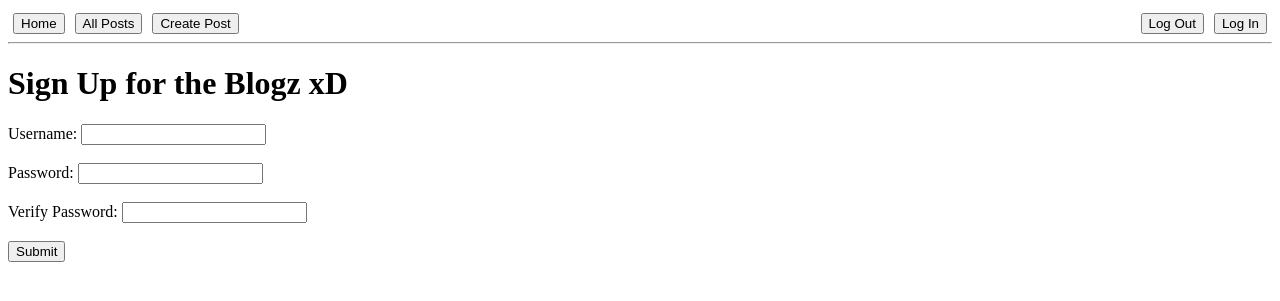
After one commit to NicholasJonesCode/blogz, a Flask app: page /signup in a window 1280 px wide. The commit adds this page. Shown: the top 301 px of the page. Run offline with Flask 2, Linux system fonts and the light colour scheme.

Commit message:
Finished completely. Along with working hash and salt system.

```diff
--- a/main.py
+++ b/main.py
@@ -1,59 +1,107 @@
-from flask import Flask, redirect, render_template, request, flash, url_for
+from flask import Flask, redirect, render_template, request, flash, url_for, session
 from flask_sqlalchemy import SQLAlchemy
 import jinja2
+from hashutils import make_pw_hash, check_pw_hash
 
 app = Flask(__name__)
 app.config['DEBUG'] = True
 
-app.config['SQLALCHEMY_DATABASE_URI'] = 'mysql+pymysql://build-a-blog:buildablog@localhost:8889/build-a-blog'
+app.config['SQLALCHEMY_DATABASE_URI'] = 'mysql+pymysql://blogz:blogz@localhost:8889/blogz'
 app.config['SQLALCHEMY_ECHO'] = True
 db = SQLAlchemy(app)
 app.secret_key = "XXXsecretkeyXXX"
+
+class User(db.Model):
+
+    id = db.Column(db.Integer, primary_key=True)
+    username = db.Column(db.String(256))
+    pw_hash = db.Column(db.String(256))
+    blogs = db.relationship('Blog', backref='owner')
+
+    def __init__(self,username,password):
+        self.username = username
+        self.pw_hash = make_pw_hash(password)
+
 
 class Blog(db.Model):
 
     id = db.Column(db.Integer, primary_key=True)
     title = db.Column(db.String(120))
     body = db.Column(db.String(256))
+    owner_id = db.Column(db.Integer, db.ForeignKey('user.id'))
 
-    def __init__(self, title, body):
+    def __init__(self, title, body, owner):
         self.title = title
         self.body = body
+        self.owner = owner
+
+#Check if a user is logged in first:
+@app.before_request
+def require_login():
+    #loggeduser = session.get('user')
+    #if loggeduser:
+        #loggeduserobj = User.query.filter_by(username=loggeduser).first()
+    not_allowed = ['newpost', 'logout']
+    if request.endpoint in not_allowed and 'user' not in session:
+        return redirect('/login')
 
 
-@app.route('/', methods=['GET'])
+# Routes:
+# 1. / (redirects to /home)
+# 2. /blog (displays all blog posts)
+# 3. /newpost (new post page, submits new post to databse and redirects to single post)
+# 4. /singlepost (renders page for a single post when created, or selected from the main page)
+# 5. /deletepost (called from single post page, removes from database and redirects)
+# 6. /login (logs an existing user into the session)
+# 7. /signup (put a new user into the database and redirects to newpost page)
+# 8. /logout (deletes the session, redirects to log-in)
+
+@app.route('/')
+def root():
+    return redirect('/home')
+
+@app.route('/home', methods=['GET'])
 def index():
-    return redirect('/blog')
+
+    all_users = User.query.all()
+    return render_template('index.html',all_users=all_users)
 
 @app.route('/blog', methods=['GET'])
 def blog_mainpage():
 
-    idnum = request.args.get("id")
-    if idnum:
-        post = Blog.query.filter_by(id=idnum).all()
-        return render_template("main_page.html",all_posts=post)
+    loggeduser = session.get('user','')
+    loggeduserobj = User.query.filter_by(username=loggeduser).first()
 
-    all_posts = Blog.query.all()
-    return render_template("main_page.html",all_posts=all_posts)
+    if request.args.get('userid') != None:
+        userid = request.args.get('userid')
+        user = User.query.filter_by(id=userid).first()
+        get_posts = Blog.query.filter_by(owner_id=user.id).all()
+    else:
+        get_posts = Blog.query.all()
+
+    return render_template("main_page.html",all_posts=get_posts, loggeduser=loggeduser, loggeduserobj=loggeduserobj)
 
 @app.route('/newpost', methods=['GET', 'POST'])
 def newpost():
 
+    loggeduser = session.get('user','')
+    loggeduserobj = User.query.filter_by(username=loggeduser).first()
+
     if request.method == 'GET':
-        return render_template("new_post.html")
+        return render_template("new_post.html", loggeduser=loggeduser, loggeduserobj=loggeduserobj)
 
     if request.method == 'POST':
-        title = request.form['title']
-        body = request.form['body']
+        title = str(request.form['title'])
+        body = str(request.form['body'])
 
-        if title == '' or body == '':
+        if title == '' or body == '' or title == ' ' or body == ' ':
             flash("need a title and body u scrub lol")
-            return render_template("new_post.html",title=title,body=body)
+            return render_template("new_post.html",title=title,body=body, loggeduser=loggeduser, loggeduserobj=loggeduserobj)
 
-        blogpost = Blog(title, body)
+        owner = User.query.filter_by(username=session['user']).first()
+        blogpost = Blog(title, body, owner)
         db.session.add(blogpost)
         db.session.commit()
-
 
         url = '/singlepost?id=' + str(blogpost.id)
 
@@ -78,6 +126,95 @@ def delete():
     flash("Blog post deleted")
     return redirect("/")
 
+@app.route('/login', methods=['POST','GET'])
+def login():
+
+    if request.method == 'GET':
+        return render_template("login.html")
+
+    if request.method == 'POST':
+
+        username = request.form['username']
+        password = request.form['password']
+        user = User.query.filter_by(username=username).first()
+
+        #if either is blank
+        if not username or not password:
+            flash("OMG STOP LEAVING SHIT BLANK, SERIOUSLY")
+            return render_template('login.html')
+
+        #as long as everything is clear, log in and redirect to new post
+        if user and check_pw_hash(password, user.pw_hash):
+            flash("Logged in as {0}".format(user.username))
+            session['user'] = username
+            return redirect('/newpost')
+
+        #check if exists
+        elif not user:
+            flash("User doesnt exist")
+            return render_template("login.html")
+
+        #check is passwords match
+        elif not check_pw_hash(password, user.pw_hash):
+            flash('Wrong password')
+            return render_template('login.html')
+
+        else:
+            return render_template('login.html')
+
+@app.route('/signup', methods=['POST', 'GET'])
+def signup():
+
+    if request.method == 'GET':
+        return render_template("signup.html")
+
+    if request.method == 'POST':
+
+        username = str(request.form['username'])
+        password = str(request.form['password'])
+        verifypassword = str(request.form['verifypassword'])
+        existing_user = User.query.filter_by(username=username).first()
+        usererror = False
+        passerror = False
+        verifypasserror = False
+
+        if existing_user:
+            flash("User already exists")
+            return render_template('signup.html')
+
+        #Verify new data:
+            #If any are blank, that is priority, so redirect immediately if any are blank:
+        if not username or not password or not verifypassword:
+            flash("Cant leave anything blank, you nonce, lol...")
+            return render_template('signup.html')
+            #If not blank, verify actual:
+        if len(username) < 4 or " " in username:
+            usererror = True
+            flash("Username must have 4 or more characters and no spaces")
+        if len(password) < 4 or " " in password:
+            passerror = True
+            flash("Password must have 4 or more characters and no spaces")
+        if verifypassword != password:
+            verifypasserror = True
+            flash("Passwords must match")
+        if usererror or passerror or verifypasserror:
+            return render_template('signup.html')
+
+        else:
+            new_user = User(username, password)
+            db.session.add(new_user)
+            db.session.commit()
+            session['user'] = username
+
+            flash("Logged in as {0}! Time to create your first post lmao.".format(username))
+            return redirect('/newpost')
+
+@app.route('/logout')
+def logout():
+    del session['user']
+    flash("You were logged out")
+    return redirect('/login')
+
 
 if __name__ == '__main__':
     app.run()
--- a/templates/base.html
+++ b/templates/base.html
@@ -1,15 +1,42 @@
 <!DOCTYPE html>
 <html>
     <body>
+
         <div style="float:left; padding: 5px">
-            <form action="/blog">
-                <input type="submit" value="Main Page">
+            <form action="/">
+                <input type="submit" value="Home">
             </form>
         </div>
 
         <div style="float:left; padding: 5px">
+            <form action="/blog">
+                <input type="submit" value="All Posts">
+            </form>
+        </div>
+        <!--
+        {% if loggeduserobj %}
+        <div style="float:left; padding: 5px">
+            <form action="/blog?userid={{loggeduserobj.id}}">
+                <input type="submit" value="My Posts">
+            </form>
+        </div>
+        {% endif %}
+        -->
+        <div style="float:left; padding: 5px">
             <form action="/newpost">
                 <input type="submit" value="Create Post">
+            </form>
+        </div>
+
+        <div style="float:right; padding: 5px">
+            <form action="/login">
+                <input type="submit" value="Log In">
+            </form>
+        </div>
+
+        <div style="float:right; padding: 5px">
+            <form action="/logout">
+                <input type="submit" value="Log Out">
             </form>
         </div>
 
@@ -17,7 +44,6 @@
         <p></p>
         <hr>
 
-
         {% block content %}
         {% endblock %}
     </body>
--- /dev/null
+++ b/templates/signup.html
@@ -0,0 +1,22 @@
+{% extends "base.html" %}
+
+{% block content %}
+
+<h1>Sign Up for the Blogz xD</h1>
+
+{% with messages = get_flashed_messages() %}
+<ul>
+    {% for message in messages %}
+    <li style="color:red">{{message}}</li>
+    {% endfor %}
+</ul>
+{% endwith %}
+
+<form action="/signup" method="post">
+    <label>Username: <input type="text" name="username"></label> <br> <br>
+    <label>Password: <input type="password" name="password"></label> <br> <br>
+    <label>Verify Password: <input type="password" name="verifypassword"></label> <br> <br>
+    <input type="submit" name="submit">
+</form>
+
+{% endblock %}
```
Also changed, not shown: hashutils.py (added, +19 -0 lines), templates/index.html (added, +17 -0 lines), templates/login.html (added, +23 -0 lines), templates/main_page.html (+12 -11 lines), templates/new_post.html (+11 -1 lines).
